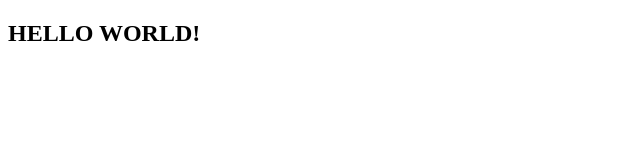
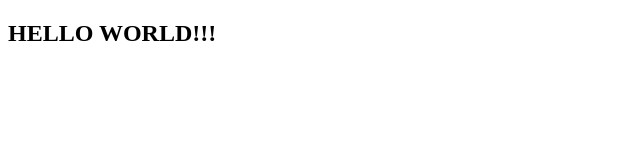
Before and after one commit to berwasz/test, a plain HTML site: page index.html in a window 1280 px wide. Shown: the full height of the page, 0-640 px from the left. Drawn offline with Linux system fonts and the light colour scheme.

Commit message:
Modified README and index

```diff
--- a/index.html
+++ b/index.html
@@ -6,6 +6,6 @@
     <title>Testowanie GitHub</title>
 </head>
 <body>
-	<h2>HELLO WORLD!</h2>
+	<h2>HELLO WORLD!!!</h2>
 </body>
 </html>
```
Also changed, not shown: 1 other file.
